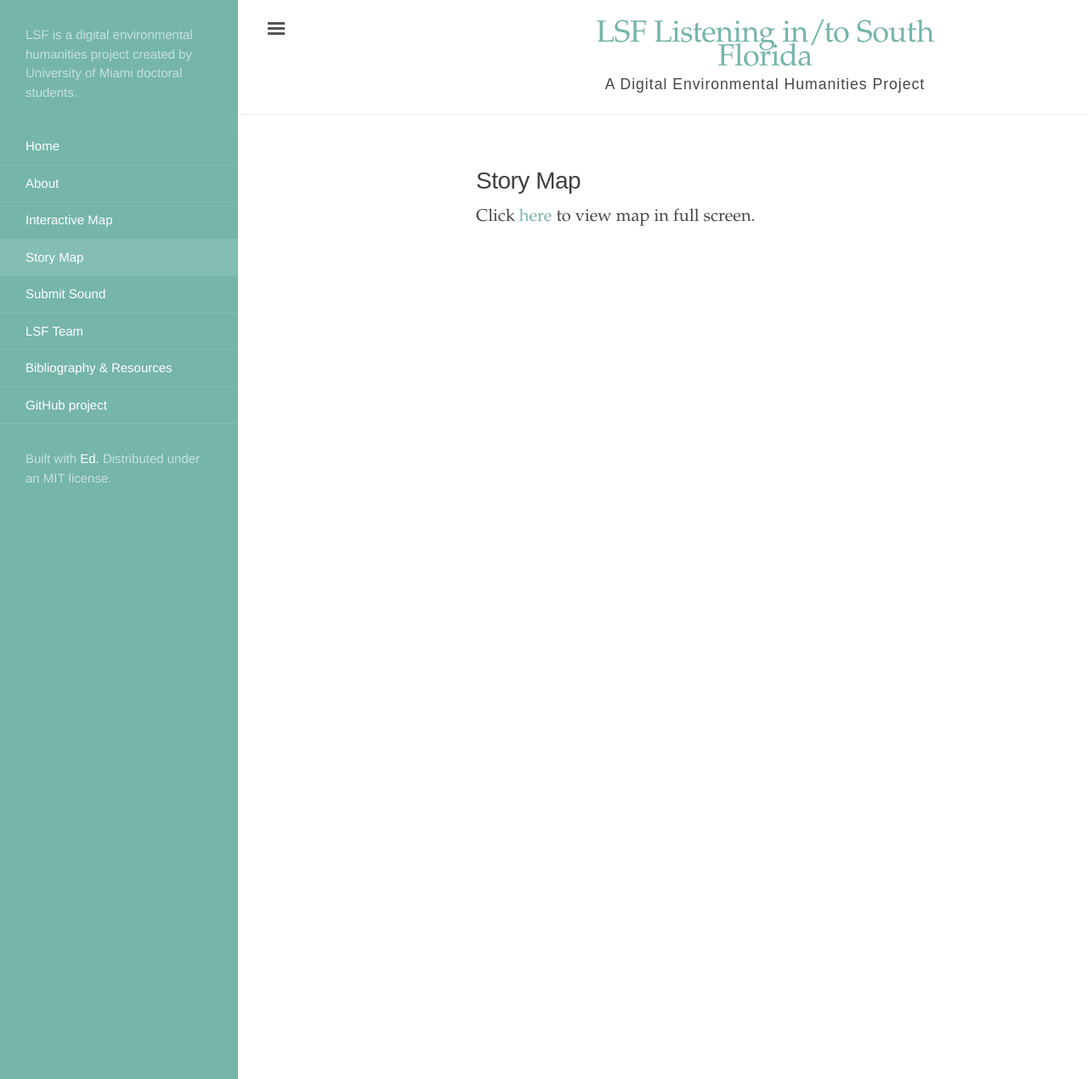
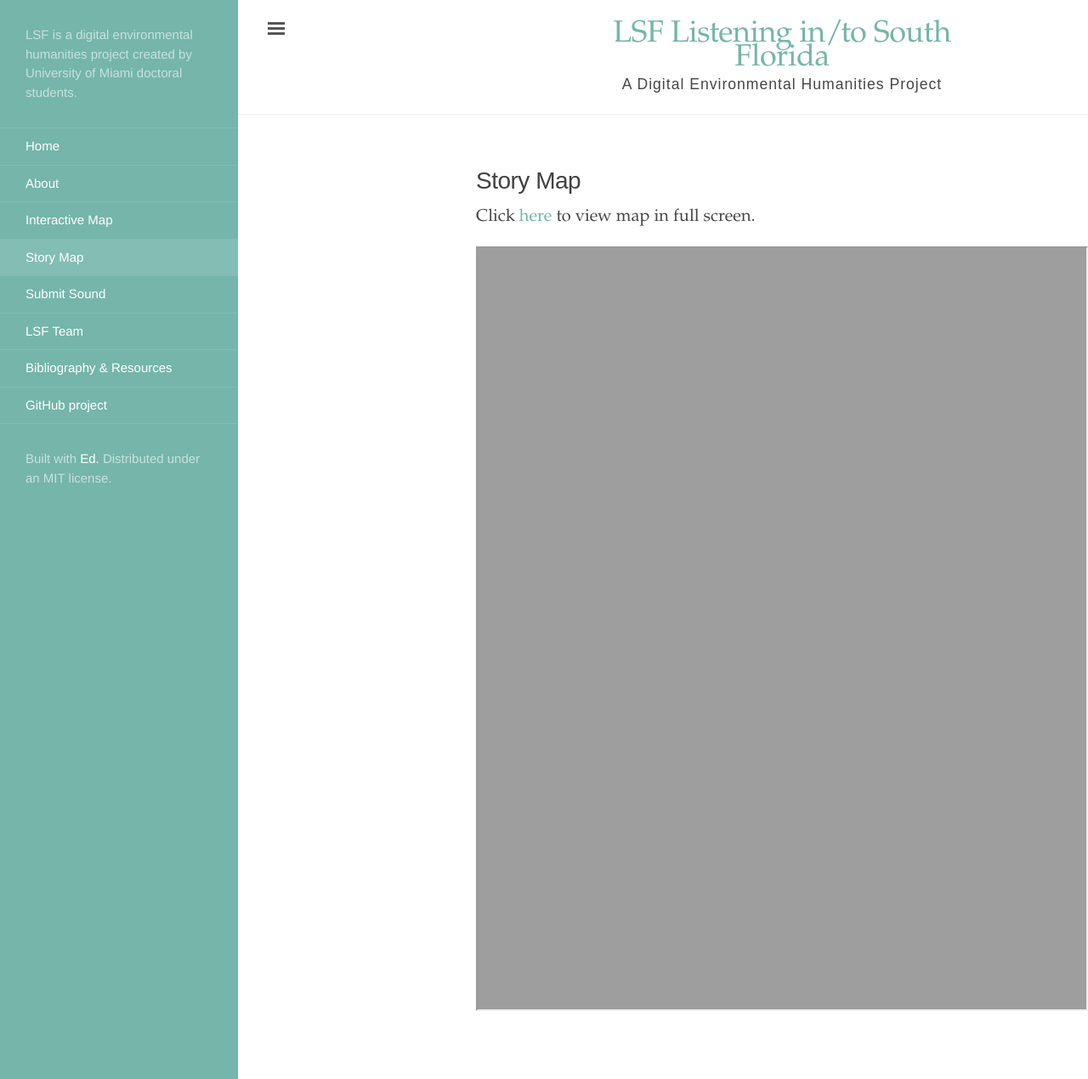
Before and after one commit to rm4-25/lsf_3, a Jekyll site: the page built from Story Map.html, in a window 1280 px wide and 1270 px high. Shown: the whole window at 85% size. Built offline with Jekyll 4.4.1, drawn with Linux system fonts in a browser that asks for light colours.

Commit message:
Update _ed.scss

```diff
--- a/_sass/_ed.scss
+++ b/_sass/_ed.scss
@@ -64,7 +64,8 @@
   position: relative;
   overflow: hidden;
   width: 100%;
-  padding-right: 50px
+  padding-top: 125%;
+  padding-right: 56.25%;
  /* padding-top: 0%;
   padding-bottom: 0%; /* 4:5 Aspect Ratio (125%) 1:1 Aspect Ratio (100%) 4:3 Aspect Ratio (75%) 16:9 Aspect Ratio (divide 9 by 16 = 0.5625) (56.25%) */
 }
@@ -102,7 +103,7 @@
 .container {
   max-width: 38rem;
   padding-left:  1rem;
-  padding-right: 3rem;
+  padding-right: 1rem;
   margin-left:  auto;
   margin-right: auto;
 }
```
